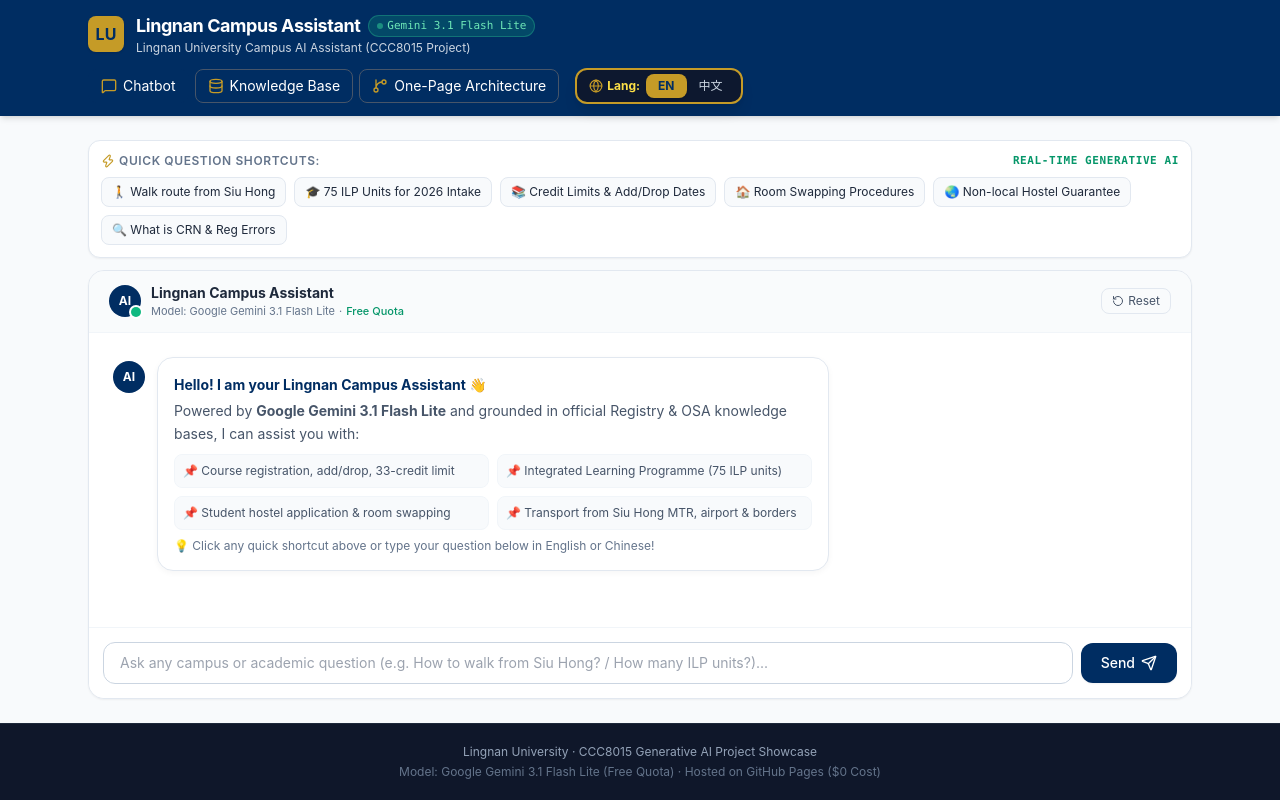
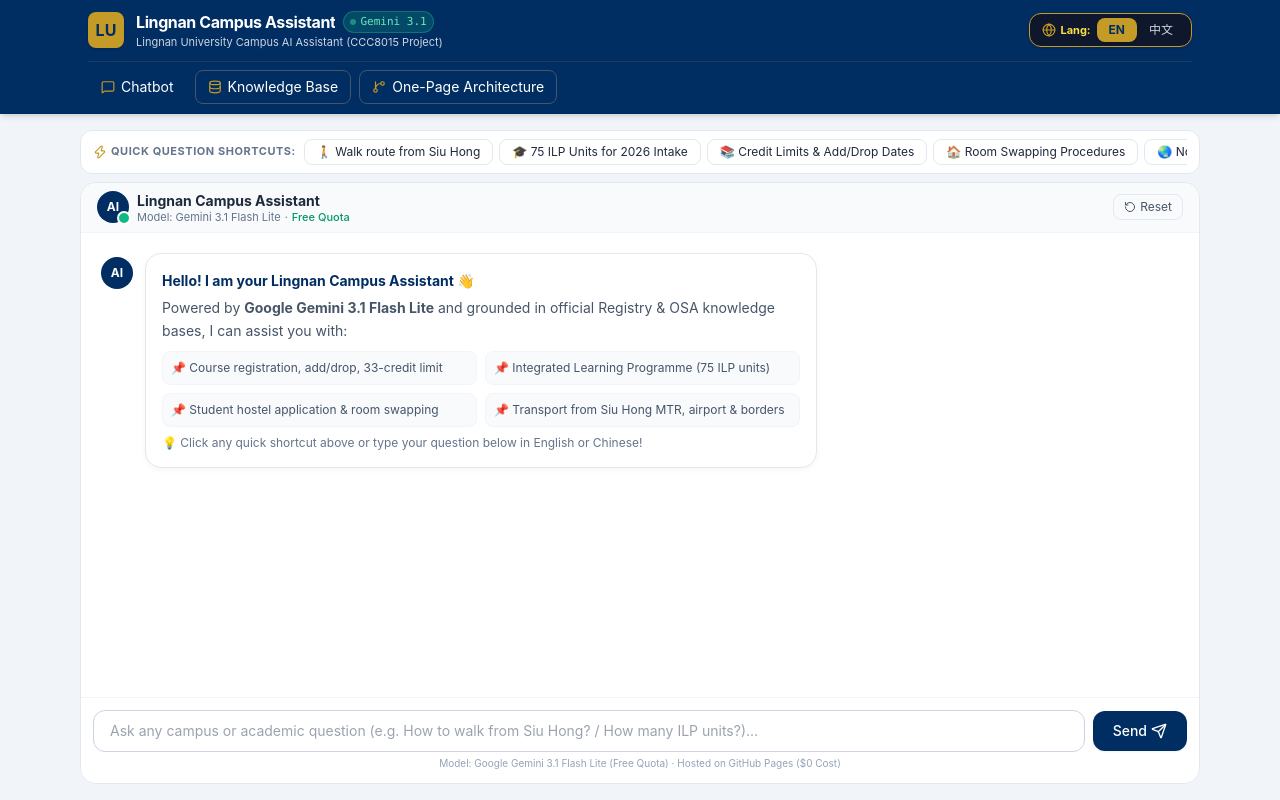
Before and after one commit to mingchuuuuuuuu-beep/lingnan-campus-assistant, a plain HTML site: page index.html in a window 1280 px wide. Drawn offline with nearby package versions, Linux system fonts and the light colour scheme.

Commit message:
feat: optimize for mobile UI with 100dvh zero outer scroll and scrollable chat stream

```diff
--- a/css/styles.css
+++ b/css/styles.css
@@ -9,12 +9,25 @@
   --ln-muted: #64748B;
 }
 
-body {
+html, body {
+  height: 100%;
+  height: 100dvh;
+  margin: 0;
+  padding: 0;
+  overflow: hidden;
   font-family: -apple-system, BlinkMacSystemFont, "Segoe UI", Roboto, "Helvetica Neue", Arial, "Noto Sans TC", sans-serif;
   background-color: var(--ln-bg);
   color: var(--ln-text);
-  margin: 0;
-  padding: 0;
+  -webkit-font-smoothing: antialiased;
+}
+
+/* Hide scrollbar for horizontal chips */
+.no-scrollbar::-webkit-scrollbar {
+  display: none;
+}
+.no-scrollbar {
+  -ms-overflow-style: none;
+  scrollbar-width: none;
 }
 
 /* Custom scrollbar */
--- a/index.html
+++ b/index.html
@@ -1,14 +1,14 @@
 <!DOCTYPE html>
-<html lang="en">
+<html lang="en" class="h-full">
 <head>
   <meta charset="UTF-8">
-  <meta name="viewport" content="width=device-width, initial-scale=1.0">
+  <meta name="viewport" content="width=device-width, initial-scale=1.0, maximum-scale=1.0, user-scalable=no, viewport-fit=cover">
   <title>Lingnan Campus Assistant | AI Agent (Gemini 3.1 Flash Lite)</title>
   <!-- Tailwind CSS CDN -->
   <script src="https://cdn.tailwindcss.com"></script>
   <!-- Lucide Icons -->
   <script src="https://unpkg.com/lucide@latest"></script>
-  <link rel="stylesheet" href="css/styles.css?v=2.2">
+  <link rel="stylesheet" href="css/styles.css?v=2.4">
   <script>
     tailwind.config = {
       theme: {
@@ -24,141 +24,144 @@
     }
   </script>
 </head>
-<body class="bg-slate-50 text-slate-800 min-h-screen flex flex-col antialiased">
+<body class="bg-slate-100 text-slate-800 h-full h-[100dvh] flex flex-col antialiased overflow-hidden select-none sm:select-auto">
 
-  <!-- Header -->
-  <header class="bg-lnBlue text-white shadow-md sticky top-0 z-50">
-    <div class="max-w-6xl mx-auto px-4 sm:px-6 py-3 flex flex-wrap items-center justify-between gap-3">
-      <div class="flex items-center space-x-3">
-        <div class="w-9 h-9 rounded-lg bg-lnGold flex items-center justify-center font-bold text-lnBlue shadow text-base">
-          LU
+  <!-- Header (Sticky, Zero-waste, Highly responsive) -->
+  <header class="bg-lnBlue text-white shadow-md shrink-0 z-50">
+    <div class="max-w-6xl mx-auto px-3 sm:px-6 py-2 sm:py-2.5">
+      <!-- Top Row: LU Brand + Title + Model + Language Selector -->
+      <div class="flex items-center justify-between gap-2">
+        <div class="flex items-center space-x-2 sm:space-x-3 min-w-0">
+          <div class="w-8 h-8 sm:w-9 sm:h-9 rounded-lg bg-lnGold flex items-center justify-center font-bold text-lnBlue shadow text-sm sm:text-base shrink-0">
+            LU
+          </div>
+          <div class="min-w-0">
+            <div class="flex items-center space-x-1.5 sm:space-x-2">
+              <h1 class="text-sm sm:text-base font-bold tracking-tight truncate" data-i18n="app_title">Lingnan Campus Assistant</h1>
+              <span class="bg-emerald-500/20 text-emerald-300 border border-emerald-400/30 text-[10px] sm:text-[11px] px-1.5 py-0.5 rounded-full font-mono flex items-center gap-1 shrink-0">
+                <span class="w-1.5 h-1.5 rounded-full bg-emerald-400 animate-pulse"></span>
+                <span>Gemini 3.1</span>
+              </span>
+            </div>
+            <p class="text-[11px] text-slate-300 truncate hidden sm:block" data-i18n="app_subtitle">Lingnan University Campus AI Assistant (CCC8015 Project)</p>
+          </div>
         </div>
-        <div>
-          <div class="flex items-center space-x-2">
-            <h1 class="text-base sm:text-lg font-bold tracking-tight" data-i18n="app_title">Lingnan Campus Assistant</h1>
-            <span class="bg-emerald-500/20 text-emerald-300 border border-emerald-400/30 text-[11px] px-2 py-0.5 rounded-full font-mono flex items-center gap-1">
-              <span class="w-1.5 h-1.5 rounded-full bg-emerald-400 animate-pulse"></span> Gemini 3.1 Flash Lite
-            </span>
-          </div>
-          <p class="text-xs text-slate-300" data-i18n="app_subtitle">Lingnan University Campus AI Assistant (CCC8015 Project)</p>
+
+        <!-- Prominent Language Selector (Default: EN) -->
+        <div class="flex items-center bg-slate-900/95 px-1.5 py-0.5 sm:py-1 rounded-xl border border-lnGold shadow shrink-0">
+          <span class="text-xs text-yellow-300 font-bold px-1 sm:px-1.5 flex items-center gap-1">
+            <i data-lucide="globe" class="w-3.5 h-3.5 text-lnGold"></i>
+            <span class="text-[11px] hidden sm:inline">Lang:</span>
+          </span>
+          <button id="lang-btn-en" class="lang-btn px-2 sm:px-2.5 py-0.5 rounded-lg font-bold text-xs bg-lnGold text-lnBlue shadow transition cursor-pointer">EN</button>
+          <button id="lang-btn-zh" class="lang-btn px-2 sm:px-2.5 py-0.5 rounded-lg font-medium text-xs text-slate-300 hover:text-white transition cursor-pointer">中文</button>
         </div>
       </div>
 
-      <!-- Navigation & Prominent Language Selector -->
-      <div class="flex items-center gap-3 sm:gap-4 flex-wrap">
-        <!-- Navigation Tabs -->
-        <nav class="flex items-center gap-1.5 text-xs sm:text-sm" id="nav-tabs">
-          <button class="tab-btn active px-3 py-1.5 rounded-lg border border-slate-600 hover:bg-slate-700 transition flex items-center gap-1.5" data-tab="tab-chat">
-            <i data-lucide="message-square" class="w-4 h-4 text-lnGold"></i>
+      <!-- Bottom Row: Navigation Tabs -->
+      <div class="mt-2 sm:mt-2.5 pt-1.5 sm:pt-2 border-t border-slate-700/60 flex items-center">
+        <nav class="flex items-center gap-1 sm:gap-2 text-xs sm:text-sm w-full overflow-x-auto no-scrollbar" id="nav-tabs">
+          <button class="tab-btn active px-2.5 sm:px-3 py-1 sm:py-1.5 rounded-lg border border-slate-600 hover:bg-slate-700 transition flex items-center gap-1.5 whitespace-nowrap shrink-0" data-tab="tab-chat">
+            <i data-lucide="message-square" class="w-3.5 h-3.5 text-lnGold"></i>
             <span data-i18n="nav_chat">Chatbot</span>
           </button>
-          <button class="tab-btn px-3 py-1.5 rounded-lg border border-slate-600 hover:bg-slate-700 transition flex items-center gap-1.5" data-tab="tab-kb">
-            <i data-lucide="database" class="w-4 h-4 text-lnGold"></i>
+          <button class="tab-btn px-2.5 sm:px-3 py-1 sm:py-1.5 rounded-lg border border-slate-600 hover:bg-slate-700 transition flex items-center gap-1.5 whitespace-nowrap shrink-0" data-tab="tab-kb">
+            <i data-lucide="database" class="w-3.5 h-3.5 text-lnGold"></i>
             <span data-i18n="nav_kb">Knowledge Base</span>
           </button>
-          <button class="tab-btn px-3 py-1.5 rounded-lg border border-slate-600 hover:bg-slate-700 transition flex items-center gap-1.5" data-tab="tab-workflow">
-            <i data-lucide="git-branch" class="w-4 h-4 text-lnGold"></i>
+          <button class="tab-btn px-2.5 sm:px-3 py-1 sm:py-1.5 rounded-lg border border-slate-600 hover:bg-slate-700 transition flex items-center gap-1.5 whitespace-nowrap shrink-0" data-tab="tab-workflow">
+            <i data-lucide="git-branch" class="w-3.5 h-3.5 text-lnGold"></i>
             <span data-i18n="nav_workflow">One-Page Architecture</span>
           </button>
         </nav>
-
-        <!-- Prominent Language Selector (Default: EN) -->
-        <div class="flex items-center bg-slate-900/90 px-1.5 py-1 rounded-xl border-2 border-lnGold shadow-lg">
-          <span class="text-xs text-yellow-300 font-bold px-1.5 flex items-center gap-1">
-            <i data-lucide="globe" class="w-3.5 h-3.5 text-lnGold"></i>
-            <span class="hidden sm:inline">Lang:</span>
-          </span>
-          <button id="lang-btn-en" class="lang-btn px-3 py-1 rounded-lg font-bold text-xs bg-lnGold text-lnBlue shadow transition">EN</button>
-          <button id="lang-btn-zh" class="lang-btn px-3 py-1 rounded-lg font-medium text-xs text-slate-300 hover:text-white transition">中文</button>
-        </div>
       </div>
     </div>
   </header>
 
-  <!-- Main Container -->
-  <main class="flex-1 max-w-6xl w-full mx-auto p-4 sm:p-6 flex flex-col">
+  <!-- Main Container: ZERO page overflow, flex-1 fills screen -->
+  <main class="flex-1 min-h-0 max-w-6xl w-full mx-auto p-2 sm:p-4 flex flex-col overflow-hidden">
 
-    <!-- 1. CHATBOT SECTION -->
-    <section id="tab-chat" class="tab-content flex-1 flex flex-col">
-      <!-- Quick Test Chips -->
-      <div class="mb-3 bg-white p-3 rounded-xl border border-slate-200 shadow-sm">
-        <div class="text-xs font-semibold text-slate-500 uppercase tracking-wider mb-2 flex items-center justify-between">
-          <span class="flex items-center gap-1">
-            <i data-lucide="zap" class="w-3.5 h-3.5 text-lnGold"></i>
-            <span data-i18n="chips_title">Quick Question Shortcuts:</span>
-          </span>
-          <span class="text-[11px] text-emerald-600 font-mono" data-i18n="chips_badge">Real-time Generative AI</span>
+    <!-- 1. CHATBOT SECTION: Fully fits viewport without outer page scroll -->
+    <section id="tab-chat" class="tab-content flex-1 min-h-0 flex flex-col overflow-hidden">
+      <!-- Quick Test Chips: Single horizontal scroll row -->
+      <div class="mb-1.5 sm:mb-2 shrink-0 bg-white px-2.5 sm:px-3 py-1 sm:py-1.5 rounded-xl border border-slate-200 shadow-xs flex items-center gap-2 overflow-hidden">
+        <div class="text-[11px] font-bold text-slate-500 uppercase tracking-wider shrink-0 flex items-center gap-1">
+          <i data-lucide="zap" class="w-3.5 h-3.5 text-lnGold"></i>
+          <span class="hidden sm:inline" data-i18n="chips_title">Quick Questions:</span>
         </div>
-        <div class="flex flex-wrap gap-2 text-xs" id="quick-chips">
+        <div class="flex items-center gap-1.5 overflow-x-auto no-scrollbar py-0.5" id="quick-chips">
           <!-- Populated dynamically based on language (default: en) -->
         </div>
       </div>
 
-      <!-- Chat Container -->
-      <div class="bg-white rounded-2xl border border-slate-200 shadow-sm flex flex-col flex-1 h-[620px] overflow-hidden">
+      <!-- Chat Container: Takes all remaining height -->
+      <div class="bg-white rounded-xl sm:rounded-2xl border border-slate-200 shadow-xs flex flex-col flex-1 min-h-0 overflow-hidden">
         <!-- Chat Header -->
-        <div class="px-5 py-3 border-b border-slate-100 bg-slate-50/80 flex items-center justify-between">
-          <div class="flex items-center space-x-2.5">
+        <div class="px-3 sm:px-4 py-2 border-b border-slate-100 bg-slate-50/90 flex items-center justify-between shrink-0">
+          <div class="flex items-center space-x-2">
             <div class="relative">
-              <div class="w-8 h-8 rounded-full bg-lnBlue text-white flex items-center justify-center font-bold text-xs">
+              <div class="w-7 h-7 sm:w-8 sm:h-8 rounded-full bg-lnBlue text-white flex items-center justify-center font-bold text-xs">
                 AI
               </div>
-              <span class="absolute bottom-0 right-0 w-2.5 h-2.5 bg-emerald-500 rounded-full ring-2 ring-white"></span>
+              <span class="absolute bottom-0 right-0 w-2 h-2 sm:w-2.5 sm:h-2.5 bg-emerald-500 rounded-full ring-2 ring-white"></span>
             </div>
             <div>
-              <div class="text-xs sm:text-sm font-bold text-slate-800" data-i18n="chat_box_title">Lingnan Campus Assistant</div>
-              <div class="text-[11px] text-slate-500 flex items-center gap-1">
-                <span>Model: Google Gemini 3.1 Flash Lite</span> · <span class="text-emerald-600 font-medium" data-i18n="chat_quota_badge">Free Quota</span>
+              <div class="text-xs sm:text-sm font-bold text-slate-800 leading-tight" data-i18n="chat_box_title">Lingnan Campus Assistant</div>
+              <div class="text-[10px] sm:text-[11px] text-slate-500 flex items-center gap-1 leading-tight">
+                <span>Model: Gemini 3.1 Flash Lite</span> · <span class="text-emerald-600 font-medium" data-i18n="chat_quota_badge">Free Quota</span>
               </div>
             </div>
           </div>
-          <button id="clear-chat-btn" class="text-xs px-2.5 py-1 border border-slate-200 rounded-lg text-slate-600 hover:bg-slate-100 transition flex items-center gap-1">
+          <button id="clear-chat-btn" class="text-xs px-2 sm:px-2.5 py-1 border border-slate-200 rounded-lg text-slate-600 hover:bg-slate-100 transition flex items-center gap-1 cursor-pointer">
             <i data-lucide="rotate-ccw" class="w-3 h-3"></i>
             <span data-i18n="btn_clear">Reset</span>
           </button>
         </div>
 
-        <!-- Messages Stream Area -->
-        <div id="messages-container" class="flex-1 p-4 sm:p-6 overflow-y-auto space-y-4">
+        <!-- Messages Stream Area: ONLY this element scrolls in the whole app! -->
+        <div id="messages-container" class="flex-1 min-h-0 p-3 sm:p-5 overflow-y-auto space-y-3.5 overscroll-contain">
           <!-- Initial Welcome Message rendered in English by default -->
         </div>
 
-        <!-- Chat Input Form -->
-        <div class="p-3.5 border-t border-slate-100 bg-white">
-          <form id="chat-form" class="flex items-center gap-2">
+        <!-- Chat Input Form: Pinned to bottom -->
+        <div class="p-2 sm:p-3 border-t border-slate-100 bg-white shrink-0">
+          <form id="chat-form" class="flex items-center gap-1.5 sm:gap-2">
             <input
               type="text"
               id="user-input"
               placeholder="Ask any campus or academic question (e.g. How to walk from Siu Hong? / How many ILP units?)..."
-              class="flex-1 px-4 py-2.5 text-sm rounded-xl border border-slate-300 focus:outline-none focus:ring-2 focus:ring-lnBlue focus:border-transparent transition"
+              class="flex-1 px-3 sm:px-4 py-2 sm:py-2.5 text-xs sm:text-sm rounded-xl border border-slate-300 focus:outline-none focus:ring-2 focus:ring-lnBlue focus:border-transparent transition"
               autocomplete="off"
             />
             <button
               type="submit"
-              class="px-5 py-2.5 bg-lnBlue hover:bg-lnBlueHover text-white rounded-xl text-sm font-medium shadow-sm transition flex items-center gap-1.5"
+              class="px-3.5 sm:px-5 py-2 sm:py-2.5 bg-lnBlue hover:bg-lnBlueHover text-white rounded-xl text-xs sm:text-sm font-medium shadow-sm transition flex items-center gap-1 shrink-0 cursor-pointer"
             >
               <span data-i18n="btn_send">Send</span>
-              <i data-lucide="send" class="w-4 h-4"></i>
+              <i data-lucide="send" class="w-3.5 h-3.5 sm:w-4 sm:h-4"></i>
             </button>
           </form>
+          <div class="mt-1 text-center text-[10px] text-slate-400 truncate">
+            <span data-i18n="footer_sub">Model: Google Gemini 3.1 Flash Lite (Free Quota) · Hosted on GitHub Pages ($0 Cost)</span>
+          </div>
         </div>
       </div>
     </section>
 
-    <!-- 2. OFFICIAL KNOWLEDGE BASE SECTION -->
-    <section id="tab-kb" class="tab-content hidden">
-      <div class="bg-white p-6 sm:p-8 rounded-2xl border border-slate-200 shadow-sm space-y-6">
-        <div class="flex flex-wrap items-center justify-between gap-4">
+    <!-- 2. OFFICIAL KNOWLEDGE BASE SECTION: Internally scrollable -->
+    <section id="tab-kb" class="tab-content hidden flex-1 min-h-0 overflow-y-auto p-1 sm:p-2">
+      <div class="bg-white p-4 sm:p-6 rounded-2xl border border-slate-200 shadow-sm space-y-5">
+        <div class="flex flex-wrap items-center justify-between gap-3">
           <div>
-            <h2 class="text-xl font-bold text-lnBlue flex items-center gap-2">
-              <i data-lucide="database" class="w-6 h-6 text-lnGold"></i>
+            <h2 class="text-base sm:text-lg font-bold text-lnBlue flex items-center gap-2">
+              <i data-lucide="database" class="w-5 h-5 text-lnGold"></i>
               <span data-i18n="kb_title">Official Lingnan Knowledge Base Sources</span>
             </h2>
-            <p class="text-xs sm:text-sm text-slate-600 mt-1" data-i18n="kb_desc">
+            <p class="text-xs text-slate-600 mt-1" data-i18n="kb_desc">
               All assistant answers are strictly grounded in these 11 verified official pages to eliminate AI hallucinations.
             </p>
           </div>
-          <span class="px-3 py-1 bg-emerald-100 text-emerald-800 text-xs rounded-full font-medium" data-i18n="kb_badge">
+          <span class="px-2.5 py-1 bg-emerald-100 text-emerald-800 text-[11px] rounded-full font-medium" data-i18n="kb_badge">
             All 11 sources officially verified (HTTP 200)
           </span>
         </div>
@@ -167,12 +170,12 @@
           <table class="w-full text-left text-xs border border-slate-200 rounded-xl overflow-hidden">
             <thead class="bg-slate-100 text-slate-700 uppercase font-semibold">
               <tr>
-                <th class="p-3" data-i18n="th_id">ID</th>
-                <th class="p-3" data-i18n="th_cat">Category</th>
-                <th class="p-3" data-i18n="th_title">Official Page / Document</th>
-                <th class="p-3" data-i18n="th_summary">Regulations Summary</th>
-                <th class="p-3 whitespace-nowrap" data-i18n="th_date">Retrieved Date</th>
-                <th class="p-3" data-i18n="th_status">Status</th>
+                <th class="p-2.5" data-i18n="th_id">ID</th>
+                <th class="p-2.5" data-i18n="th_cat">Category</th>
+                <th class="p-2.5" data-i18n="th_title">Official Page / Document</th>
+                <th class="p-2.5" data-i18n="th_summary">Regulations Summary</th>
+                <th class="p-2.5 whitespace-nowrap" data-i18n="th_date">Retrieved Date</th>
+                <th class="p-2.5" data-i18n="th_status">Status</th>
               </tr>
             </thead>
             <tbody id="kb-table-body" class="divide-y divide-slate-200">
@@ -183,26 +186,26 @@
       </div>
     </section>
 
-    <!-- 3. ONE-PAGE WORKING PRINCIPLE SECTION -->
-    <section id="tab-workflow" class="tab-content hidden">
-      <div class="bg-white p-6 sm:p-8 rounded-2xl border border-slate-200 shadow-sm space-y-6">
+    <!-- 3. ONE-PAGE WORKFLOW ARCHITECTURE SECTION: Internally scrollable -->
+    <section id="tab-workflow" class="tab-content hidden flex-1 min-h-0 overflow-y-auto p-1 sm:p-2">
+      <div class="bg-white p-4 sm:p-6 rounded-2xl border border-slate-200 shadow-sm space-y-5">
         <div>
-          <h2 class="text-xl font-bold text-lnBlue flex items-center gap-2">
-            <i data-lucide="git-branch" class="w-6 h-6 text-lnGold"></i>
+          <h2 class="text-base sm:text-lg font-bold text-lnBlue flex items-center gap-2">
+            <i data-lucide="git-branch" class="w-5 h-5 text-lnGold"></i>
             <span data-i18n="wf_title">One-Page Architecture: RAG Workflow Pipeline</span>
           </h2>
-          <p class="text-xs sm:text-sm text-slate-600 mt-1" data-i18n="wf_desc">
+          <p class="text-xs text-slate-600 mt-1" data-i18n="wf_desc">
             Why not plain LLMs? General models hallucinate outdated dates and rules. Our system uses closed-book RAG to ensure every answer is grounded in official university documents.
           </p>
         </div>
 
         <!-- 8-Step Visual Pipeline -->
-        <div class="grid grid-cols-1 md:grid-cols-4 gap-4 my-6" id="workflow-cards">
+        <div class="grid grid-cols-1 sm:grid-cols-2 md:grid-cols-4 gap-3 my-4" id="workflow-cards">
           <!-- Rendered dynamically by app.js based on language -->
         </div>
 
         <!-- Key Features Overview -->
-        <div class="p-5 bg-slate-50 rounded-xl border border-slate-200 text-xs space-y-2">
+        <div class="p-4 bg-slate-50 rounded-xl border border-slate-200 text-xs space-y-2">
           <div class="font-bold text-slate-900 text-sm" data-i18n="wf_specs_title">Technical Specs & Project Commitments:</div>
           <p data-i18n="wf_specs_1">• <b>Zero-Cost Operation ($0 Cost)</b>: Powered by Google Gemini Free Quota and hosted on GitHub Pages free CDN.</p>
           <p data-i18n="wf_specs_2">• <b>Strict Anti-Hallucination</b>: Questions missing from official records are honestly declined and redirected to designated offices.</p>
@@ -213,17 +216,9 @@
 
   </main>
 
-  <!-- Footer -->
-  <footer class="bg-slate-900 text-slate-400 py-5 border-t border-slate-800 text-xs">
-    <div class="max-w-6xl mx-auto px-4 text-center space-y-1">
-      <p data-i18n="footer_title">Lingnan University · CCC8015 Generative AI Project Showcase</p>
-      <p class="text-slate-500" data-i18n="footer_sub">Model: Google Gemini 3.1 Flash Lite (Free Quota) · Hosted on GitHub Pages ($0 Cost)</p>
-    </div>
-  </footer>
-
   <!-- Scripts with cache busting -->
-  <script src="js/data.js?v=2.2"></script>
-  <script src="js/bot-engine.js?v=2.2"></script>
-  <script src="js/app.js?v=2.2"></script>
+  <script src="js/data.js?v=2.4"></script>
+  <script src="js/bot-engine.js?v=2.4"></script>
+  <script src="js/app.js?v=2.4"></script>
 </body>
 </html>
--- a/js/app.js
+++ b/js/app.js
@@ -3,7 +3,8 @@
  * Streamlined UI Application Controller with zh/en Language Switching
  */
 
-let currentLang = localStorage.getItem("lingnan_lang") || "en";
+// Explicitly default to English ("en")
+let currentLang = localStorage.getItem("lingnan_lang_v3") || "en";
 
 const I18N = {
   zh: {
@@ -129,7 +130,7 @@ function initLanguageSwitcher() {
 
 function setLanguage(lang) {
   currentLang = lang;
-  localStorage.setItem("lingnan_lang", lang);
+  localStorage.setItem("lingnan_lang_v3", lang);
 
   const dict = I18N[lang] || I18N.zh;
 
@@ -184,8 +185,8 @@ function renderQuickChips(lang) {
 
   const chips = window.LINGNAN_DATA.quickChips[lang] || window.LINGNAN_DATA.quickChips.zh;
   container.innerHTML = chips.map(chip => `
-    <button class="chip-btn px-2.5 py-1.5 bg-slate-50 hover:bg-blue-50 hover:text-lnBlue border border-slate-200 rounded-lg transition" data-query="${chip.query}">
-      ${chip.label}
+    <button class="chip-btn px-3 py-1 bg-white hover:bg-amber-50 hover:border-lnGold hover:text-lnBlue border border-slate-200 rounded-lg text-xs whitespace-nowrap shrink-0 transition shadow-xs cursor-pointer flex items-center gap-1" data-query="${chip.query}">
+      <span>${chip.label}</span>
     </button>
   `).join("");
 
@@ -282,7 +283,7 @@ function renderWelcomeMessage(lang) {
         <div class="chat-bubble-bot p-4 rounded-2xl max-w-2xl text-sm leading-relaxed">
           <p class="font-bold text-lnBlue mb-1">${dict.welcome_title}</p>
           <p class="text-slate-600 mb-2">${dict.welcome_desc}</p>
-          <div class="grid grid-cols-2 gap-2 my-2 text-xs text-slate-600">
+          <div class="grid grid-cols-1 sm:grid-cols-2 gap-1.5 sm:gap-2 my-2 text-xs text-slate-600">
             <div class="p-2 bg-slate-50 rounded-lg border border-slate-100">${dict.welcome_box_1}</div>
             <div class="p-2 bg-slate-50 rounded-lg border border-slate-100">${dict.welcome_box_2}</div>
             <div class="p-2 bg-slate-50 rounded-lg border border-slate-100">${dict.welcome_box_3}</div>
```
